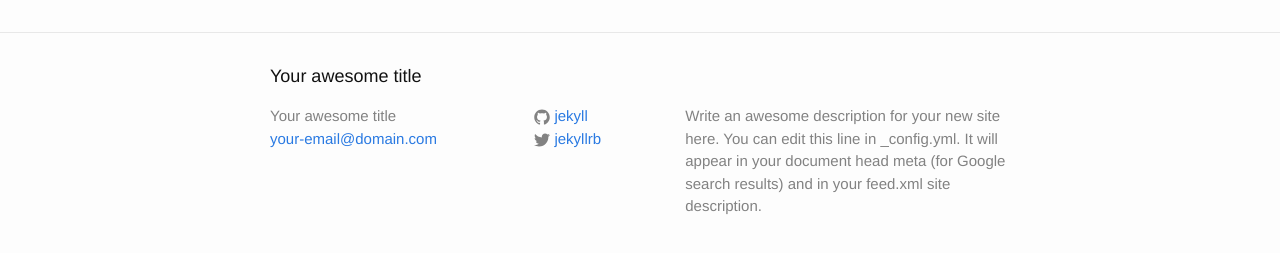
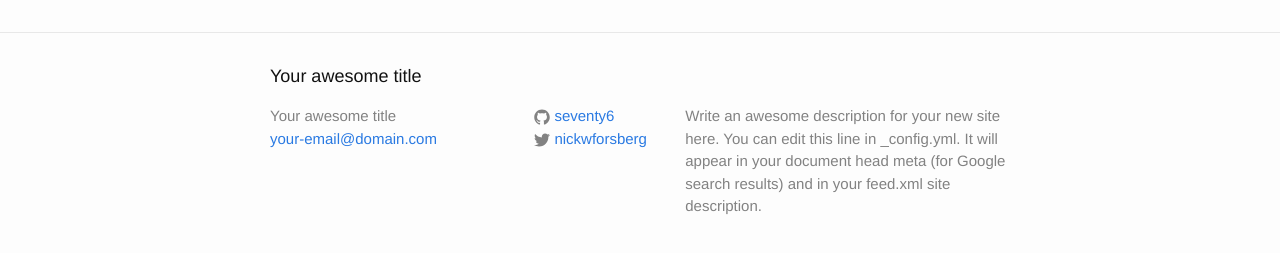
Before and after one commit to seventy6/yikes-landingpage, a Jekyll site: the page built from index.html, in a window 1280 px wide. Shown: the part 264-517 px from the top of the page. Built offline with Jekyll 4.4.1, drawn with Linux system fonts in a browser that asks for light colours.

Commit message:
Playing around with the templates

```diff
--- a/_config.yml
+++ b/_config.yml
@@ -12,10 +12,10 @@ description: > # this means to ignore newlines until "baseurl:"
   Write an awesome description for your new site here. You can edit this
   line in _config.yml. It will appear in your document head meta (for
   Google search results) and in your feed.xml site description.
-baseurl: "" # the subpath of your site, e.g. /blog
-url: "http://yourdomain.com" # the base hostname & protocol for your site
-twitter_username: jekyllrb
-github_username:  jekyll
+baseurl: "/yikes-landingpage/" # the subpath of your site, e.g. /blog
+url: "https://seventy6.github.io/" # the base hostname & protocol for your site
+twitter_username: nickwforsberg
+github_username:  seventy6
 
 # Build settings
 markdown: kramdown
```
Also changed, not shown: 1 other file.
